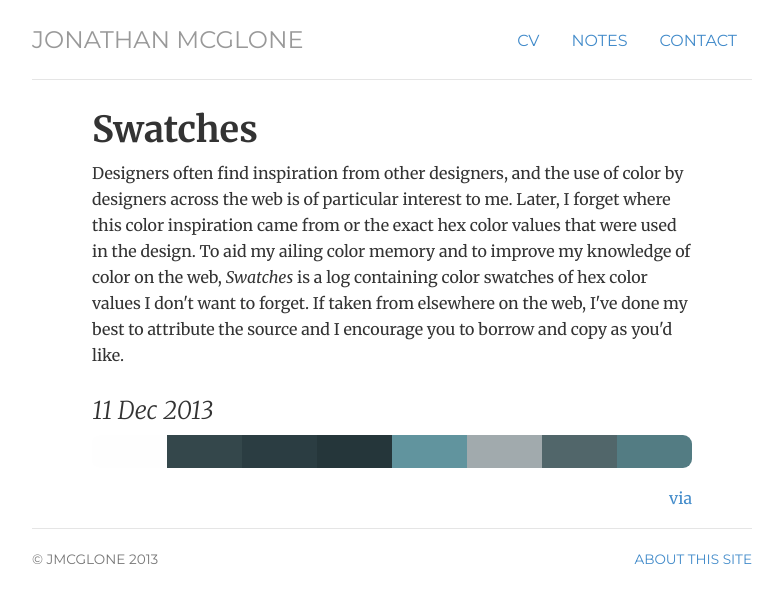
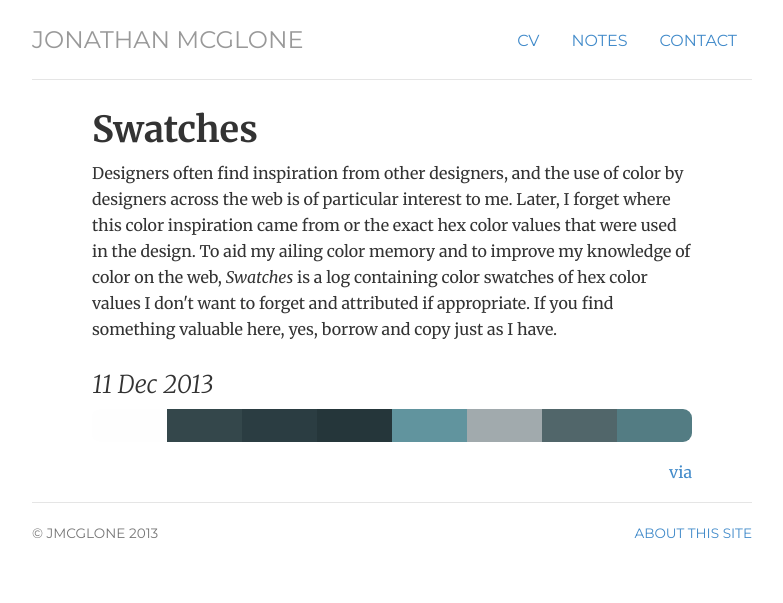
Before and after one commit to jmcglone/jmcglone.github.io, a Jekyll site: the page built from swatches/index.html, in a window 1280 px wide. Shown: the top 603 px of the page, without its empty margins (248-1031 px from the left). Built offline with Jekyll 4.4.1, drawn with Linux system fonts in a browser that asks for light colours.

Commit message:
Update index.html

```diff
--- a/swatches/index.html
+++ b/swatches/index.html
@@ -5,7 +5,7 @@
 
 <div class="swatches">
   <h1 class="title">Swatches</h1>
-  <p>Designers often find inspiration from other designers, and the use of color by designers across the web is of particular interest to me. Later, I forget where this color inspiration came from or the exact hex color values that were used in the design. To aid my ailing color memory and to improve my knowledge of color on the web, <em>Swatches</em> is a log containing color swatches of hex color values I don't want to forget. If taken from elsewhere on the web, I've done my best to attribute the source and I encourage you to borrow and copy as you'd like.</p>
+  <p>Designers often find inspiration from other designers, and the use of color by designers across the web is of particular interest to me. Later, I forget where this color inspiration came from or the exact hex color values that were used in the design. To aid my ailing color memory and to improve my knowledge of color on the web, <em>Swatches</em> is a log containing color swatches of hex color values I don't want to forget and attributed if appropriate. If you find something valuable here, yes, borrow and copy just as I have.</p>
 
   <!-- 11 Dec 2013 -->
   <div class="swatch-log single">
```
